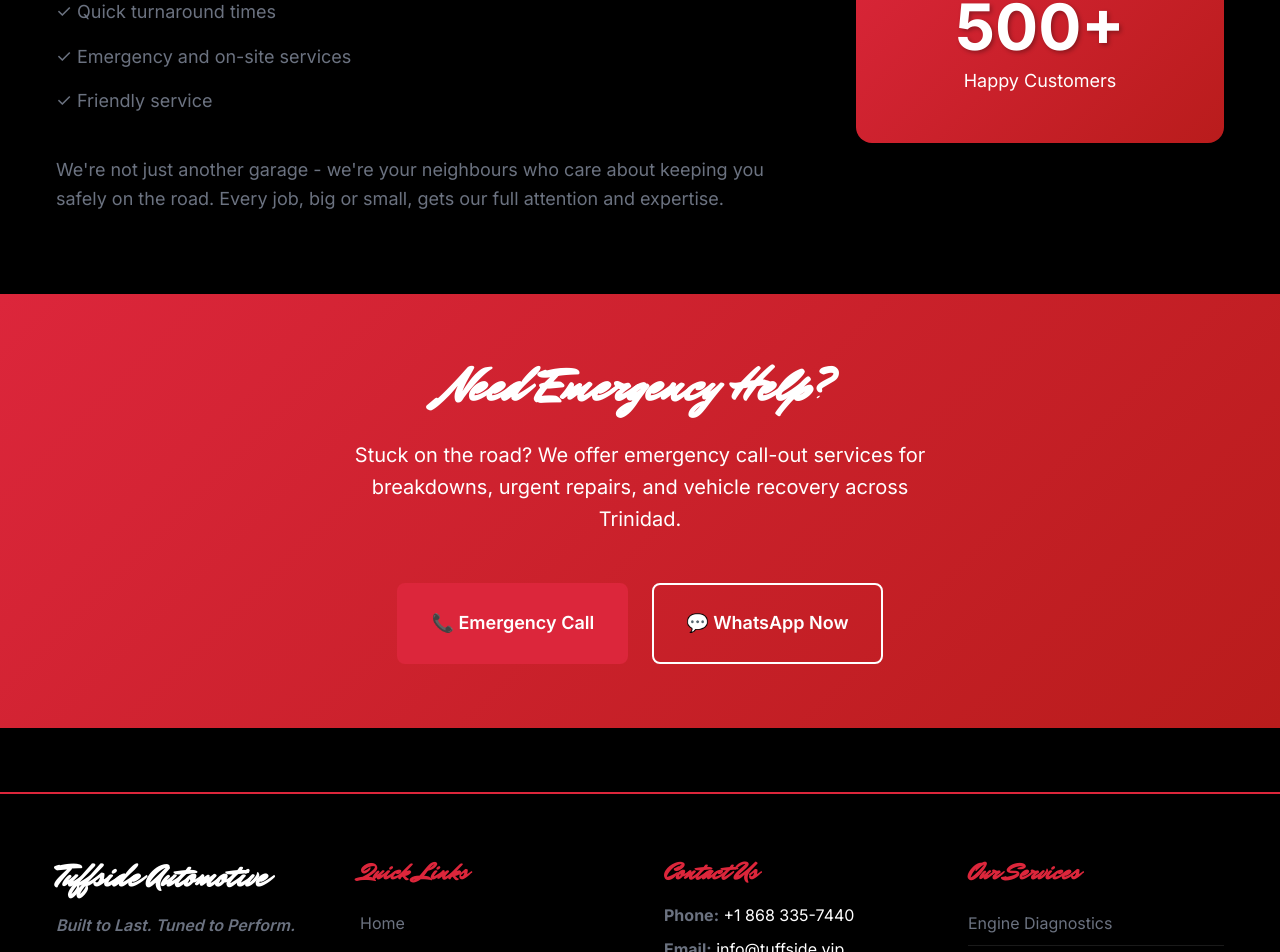
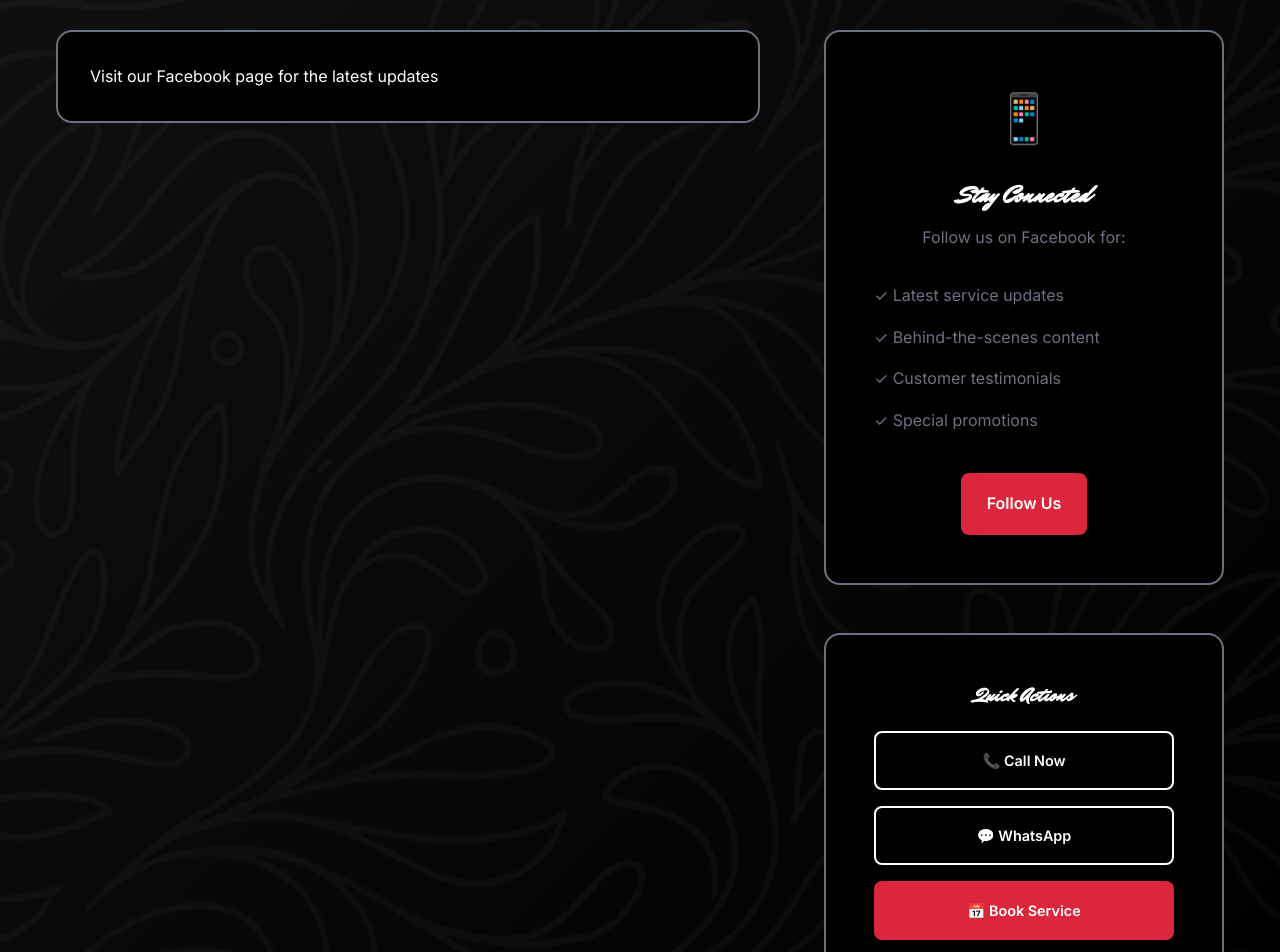
Before and after one commit to vswee/Tuffside, a Next.js app: page / in a window 1280 px wide. Shown: the part 1862-2814 px from the top of the page. Built offline with nearby package versions, Linux system fonts and the light colour scheme; no server answers.

Commit message:
facebook embed

```diff
--- a/src/app/layout.js
+++ b/src/app/layout.js
@@ -80,6 +80,7 @@
         <link rel="canonical" href={process.env.NEXT_PUBLIC_SITE_URL || 'https://tuffside.com'} />
       </head>
       <body className={`${inter.variable} ${mrDafoe.variable}`}>
+        <div id="fb-root"></div>
         <GoogleAnalytics />
         <Header />
         <main>{children}</main>
--- a/src/app/page.js
+++ b/src/app/page.js
@@ -1,4 +1,5 @@
 import CTAButtons from '@/components/CTAButtons';
+import FacebookBentobox from '@/components/FacebookBentobox';
 import styles from './page.module.css';
 import Image from 'next/image'
 
@@ -57,6 +58,9 @@
           </div>
         </div>
       </section>
+
+      {/* Facebook Posts Bentobox */}
+      <FacebookBentobox />
 
       {/* Why Choose Us */}
       <section className={styles.whyChooseUs}>
--- /dev/null
+++ b/src/components/FacebookBentobox.js
@@ -0,0 +1,104 @@
+'use client';
+
+import { useEffect } from 'react';
+import styles from './FacebookBentobox.module.css';
+
+export default function FacebookBentobox() {
+  useEffect(() => {
+    // Load Facebook SDK
+    if (window.FB) {
+      window.FB.XFBML.parse();
+    } else {
+      const script = document.createElement('script');
+      script.src = 'https://connect.facebook.net/en_US/sdk.js#xfbml=1&version=v18.0';
+      script.async = true;
+      script.defer = true;
+      script.crossOrigin = 'anonymous';
+      document.body.appendChild(script);
+    }
+  }, []);
+
+  return (
+    <section className={styles.facebookBentobox}>
+      <div className="container">
+        <div className={styles.bentoboxHeader}>
+          <h2>Latest Updates</h2>
+          <p>Stay connected with our latest news and updates from our Facebook page</p>
+        </div>
+
+        <div className={styles.bentoboxContainer}>
+          <div className={styles.facebookWidget}>
+            <div
+              className="fb-page"
+              data-href="https://www.facebook.com/profile.php?id=61576809067752"
+              data-tabs="timeline"
+              data-width="500"
+              data-height="600"
+              data-small-header="true"
+              data-adapt-container-width="true"
+              data-hide-cover="false"
+              data-show-facepile="false"
+            >
+              <blockquote
+                cite="https://www.facebook.com/profile.php?id=61576809067752"
+                className="fb-xfbml-parse-ignore"
+              >
+                <a href="https://www.facebook.com/profile.php?id=61576809067752">
+                  Visit our Facebook page for the latest updates
+                </a>
+              </blockquote>
+            </div>
+          </div>
+
+          <div className={styles.bentoboxSidebar}>
+            <div className={styles.connectCard}>
+              <div className={styles.connectIcon}>📱</div>
+              <h3>Stay Connected</h3>
+              <p>Follow us on Facebook for:</p>
+              <ul>
+                <li>✓ Latest service updates</li>
+                <li>✓ Behind-the-scenes content</li>
+                <li>✓ Customer testimonials</li>
+                <li>✓ Special promotions</li>
+              </ul>
+              <a
+                href="https://www.facebook.com/profile.php?id=61576809067752"
+                target="_blank"
+                rel="noopener noreferrer"
+                className="btn btn-primary"
+              >
+                Follow Us
+              </a>
+            </div>
+
+            <div className={styles.quickActions}>
+              <h4>Quick Actions</h4>
+              <div className={styles.actionButtons}>
+                <a
+                  href="tel:+18683357440"
+                  className={`btn ${styles.actionBtn}`}
+                >
+                  📞 Call Now
+                </a>
+                <a
+                  href="https://wa.me/18683357440"
+                  target="_blank"
+                  rel="noopener noreferrer"
+                  className={`btn ${styles.actionBtn}`}
+                >
+                  💬 WhatsApp
+                </a>
+                <a
+                  href="/bookings"
+                  className={`btn btn-primary ${styles.actionBtn}`}
+                >
+                  📅 Book Service
+                </a>
+              </div>
+            </div>
+          </div>
+        </div>
+      </div>
+    </section>
+  );
+}
--- /dev/null
+++ b/src/components/FacebookBentobox.module.css
@@ -0,0 +1,277 @@
+.facebookBentobox {
+  padding: var(--spacing-2xl) 0;
+  background: linear-gradient(135deg, #111111 0%, var(--color-black) 100%);
+  position: relative;
+  overflow: hidden;
+}
+
+.facebookBentobox::before {
+  content: '';
+  position: absolute;
+  top: 0;
+  left: 0;
+  right: 0;
+  bottom: 0;
+  background: url('/images/pattern_bg.webp');
+  background-size: cover;
+  background-repeat: no-repeat;
+  background-position: center;
+  opacity: 0.03;
+  z-index: 1;
+}
+
+.bentoboxHeader {
+  text-align: center;
+  margin-bottom: var(--spacing-2xl);
+  position: relative;
+  z-index: 2;
+}
+
+.bentoboxHeader h2 {
+  color: var(--color-white);
+  font-size: 3rem;
+  margin-bottom: var(--spacing-md);
+}
+
+.bentoboxHeader p {
+  color: var(--color-grey);
+  font-size: 1.25rem;
+  max-width: 600px;
+  margin: 0 auto;
+}
+
+.bentoboxContainer {
+  display: grid;
+  grid-template-columns: 1fr 400px;
+  gap: var(--spacing-2xl);
+  align-items: start;
+  position: relative;
+  z-index: 2;
+}
+
+.facebookWidget {
+  background-color: var(--color-black);
+  border: 2px solid var(--color-grey);
+  border-radius: var(--radius-lg);
+  padding: var(--spacing-lg);
+  transition: all 0.3s ease;
+  position: relative;
+  overflow: hidden;
+}
+
+.facebookWidget::before {
+  content: '';
+  position: absolute;
+  top: 0;
+  left: -100%;
+  width: 100%;
+  height: 100%;
+  background: linear-gradient(90deg, transparent, rgba(220, 38, 38, 0.1), transparent);
+  transition: left 0.5s ease;
+}
+
+.facebookWidget:hover::before {
+  left: 100%;
+}
+
+.facebookWidget:hover {
+  border-color: var(--color-red);
+  transform: translateY(-5px);
+  box-shadow: var(--shadow-lg);
+}
+
+/* Facebook widget styling */
+.facebookWidget .fb-page {
+  width: 100% !important;
+}
+
+.facebookWidget .fb-page span {
+  width: 100% !important;
+}
+
+.facebookWidget .fb-page iframe {
+  width: 100% !important;
+}
+
+.bentoboxSidebar {
+  display: flex;
+  flex-direction: column;
+  gap: var(--spacing-xl);
+}
+
+.connectCard {
+  background-color: var(--color-black);
+  border: 2px solid var(--color-grey);
+  border-radius: var(--radius-lg);
+  padding: var(--spacing-xl);
+  text-align: center;
+  transition: all 0.3s ease;
+  position: relative;
+  overflow: hidden;
+}
+
+.connectCard::before {
+  content: '';
+  position: absolute;
+  top: 0;
+  left: -100%;
+  width: 100%;
+  height: 100%;
+  background: linear-gradient(90deg, transparent, rgba(220, 38, 38, 0.1), transparent);
+  transition: left 0.5s ease;
+}
+
+.connectCard:hover::before {
+  left: 100%;
+}
+
+.connectCard:hover {
+  border-color: var(--color-red);
+  transform: translateY(-5px);
+  box-shadow: var(--shadow-lg);
+}
+
+.connectIcon {
+  font-size: 3rem;
+  margin-bottom: var(--spacing-md);
+}
+
+.connectCard h3 {
+  color: var(--color-white);
+  margin-bottom: var(--spacing-sm);
+  font-size: 1.5rem;
+}
+
+.connectCard p {
+  color: var(--color-grey);
+  margin-bottom: var(--spacing-md);
+}
+
+.connectCard ul {
+  list-style: none;
+  padding: 0;
+  margin-bottom: var(--spacing-lg);
+  text-align: left;
+}
+
+.connectCard li {
+  color: var(--color-grey);
+  padding: var(--spacing-xs) 0;
+  font-size: 1rem;
+  transition: color 0.3s ease;
+}
+
+.connectCard li:hover {
+  color: var(--color-white);
+}
+
+.quickActions {
+  background-color: var(--color-black);
+  border: 2px solid var(--color-grey);
+  border-radius: var(--radius-lg);
+  padding: var(--spacing-xl);
+  transition: all 0.3s ease;
+  position: relative;
+  overflow: hidden;
+}
+
+.quickActions::before {
+  content: '';
+  position: absolute;
+  top: 0;
+  left: -100%;
+  width: 100%;
+  height: 100%;
+  background: linear-gradient(90deg, transparent, rgba(220, 38, 38, 0.1), transparent);
+  transition: left 0.5s ease;
+}
+
+.quickActions:hover::before {
+  left: 100%;
+}
+
+.quickActions:hover {
+  border-color: var(--color-red);
+  transform: translateY(-5px);
+  box-shadow: var(--shadow-lg);
+}
+
+.quickActions h4 {
+  color: var(--color-white);
+  margin-bottom: var(--spacing-md);
+  text-align: center;
+  font-size: 1.25rem;
+}
+
+.actionButtons {
+  display: flex;
+  flex-direction: column;
+  gap: var(--spacing-sm);
+}
+
+.actionBtn {
+  width: 100%;
+  text-align: center;
+  font-size: 0.9rem;
+  padding: var(--spacing-sm) var(--spacing-md);
+}
+
+/* Responsive Design */
+@media (max-width: 1024px) {
+  .bentoboxContainer {
+    grid-template-columns: 1fr 350px;
+    gap: var(--spacing-xl);
+  }
+}
+
+@media (max-width: 768px) {
+  .bentoboxContainer {
+    grid-template-columns: 1fr;
+    gap: var(--spacing-xl);
+  }
+
+  .bentoboxHeader h2 {
+    font-size: 2.5rem;
+  }
+
+  .facebookWidget {
+    padding: var(--spacing-md);
+  }
+
+  .connectCard,
+  .quickActions {
+    padding: var(--spacing-lg);
+  }
+
+  .actionButtons {
+    flex-direction: row;
+    flex-wrap: wrap;
+  }
+
+  .actionBtn {
+    flex: 1;
+    min-width: 120px;
+  }
+}
+
+@media (max-width: 480px) {
+  .facebookBentobox {
+    padding: var(--spacing-xl) 0;
+  }
+
+  .bentoboxHeader h2 {
+    font-size: 2rem;
+  }
+
+  .bentoboxHeader p {
+    font-size: 1rem;
+  }
+
+  .actionButtons {
+    flex-direction: column;
+  }
+
+  .actionBtn {
+    width: 100%;
+  }
+}
```
Also changed, not shown: 1 other file (tests, documents, lock files or other folders).
